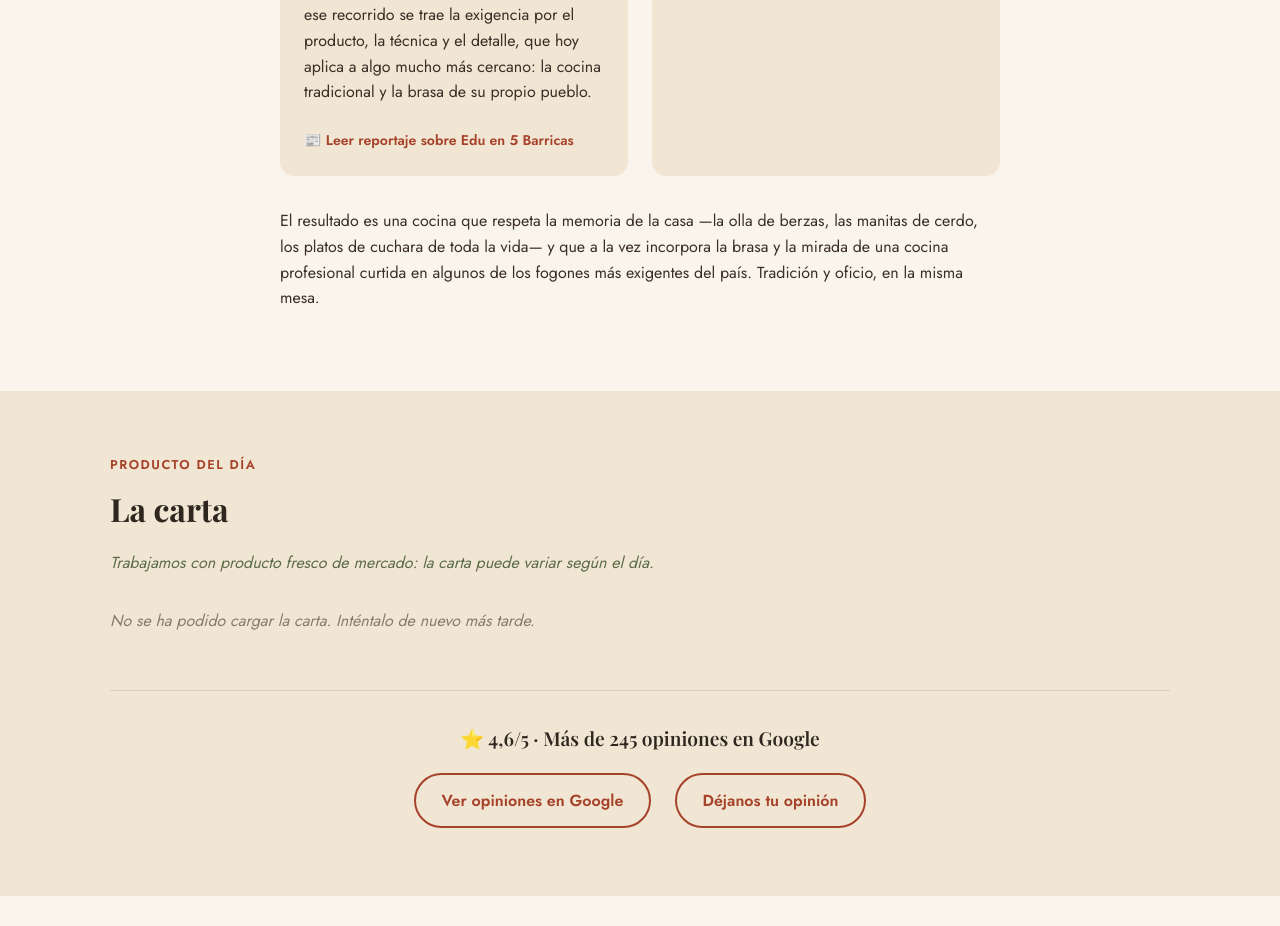
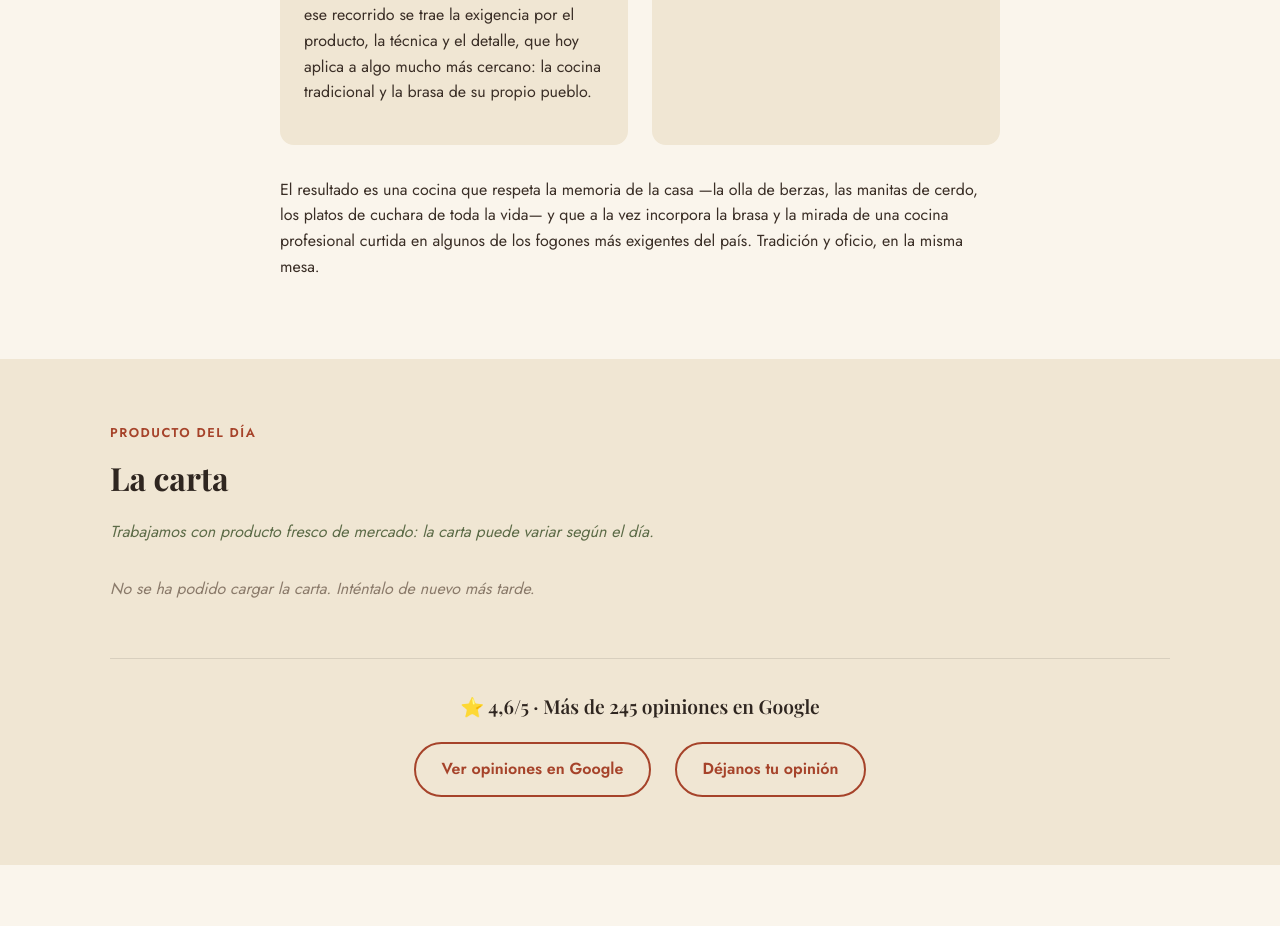
Before and after one commit to restaurantelaruedachulilla-bot/larueda, a plain HTML site: page public/index.html in a window 1280 px wide. Shown: the part 1808-2734 px from the top of the page. Drawn offline with nearby package versions, Linux system fonts and the light colour scheme; no server answers.

Commit message:
Quitar el enlace al reportaje de 5 Barricas en el parrafo de Edu

```diff
--- a/public/css/style.css
+++ b/public/css/style.css
@@ -203,15 +203,6 @@ a { color: var(--color-brick); }
   padding: 1.5rem;
 }
 .perfil-card h3 { color: var(--color-brick); font-size: 1.2rem; }
-.perfil-enlace {
-  display: inline-block;
-  margin-top: 0.5rem;
-  font-size: 0.88rem;
-  font-weight: 600;
-  color: var(--color-brick);
-  text-decoration: none;
-}
-.perfil-enlace:hover { text-decoration: underline; }
 
 /* Carta */
 .carta-aviso {
--- a/public/index.html
+++ b/public/index.html
@@ -104,7 +104,6 @@
           por el producto, la técnica y el detalle, que hoy aplica a algo mucho más cercano: la
           cocina tradicional y la brasa de su propio pueblo.
         </p>
-        <a href="https://5barricas.valenciaplaza.com/para-chula-yo-chulilla/" target="_blank" rel="noopener" class="perfil-enlace">📰 Leer reportaje sobre Edu en 5 Barricas</a>
       </div>
       <div class="perfil-card">
         <h3 data-i18n>Carla · Sala</h3>
```
